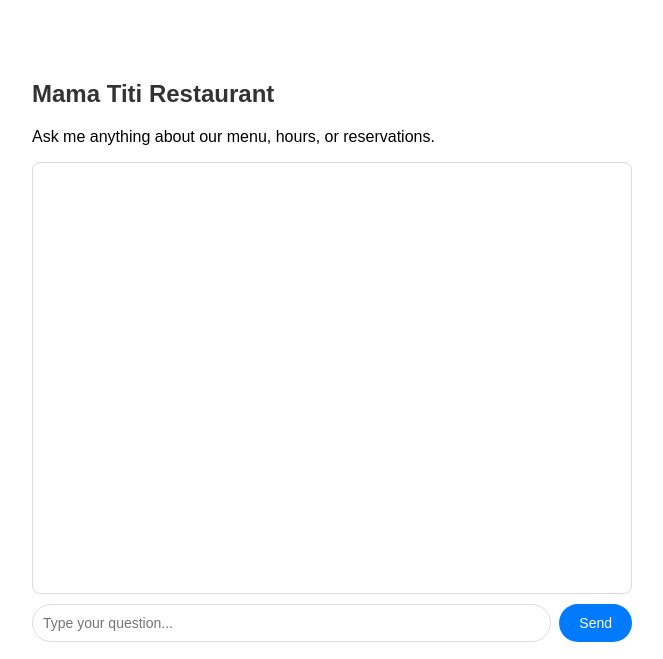
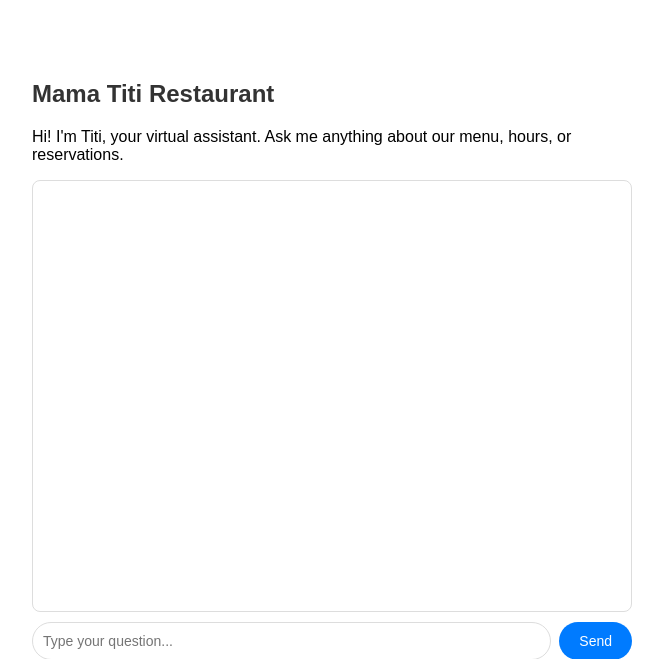
Before and after one commit to ailojay/ai-chatbot, a Flask app: page / in a window 1280 px wide. Shown: the top 659 px of the page, without its empty margins (308-971 px from the left). Run offline with Flask 3, Linux system fonts and the light colour scheme.

Commit message:
Update chatbot welcome message

```diff
--- a/templates/index.html
+++ b/templates/index.html
@@ -18,7 +18,7 @@
 </head>
 <body>
   <h2>Mama Titi Restaurant</h2>
-  <p>Ask me anything about our menu, hours, or reservations.</p>
+  <p>Hi! I'm Titi, your virtual assistant. Ask me anything about our menu, hours, or reservations.</p>
   <div id="chat-box"></div>
   <div id="input-row">
     <input id="user-input" type="text" placeholder="Type your question..." />
```
Also changed, not shown: 1 other file.
